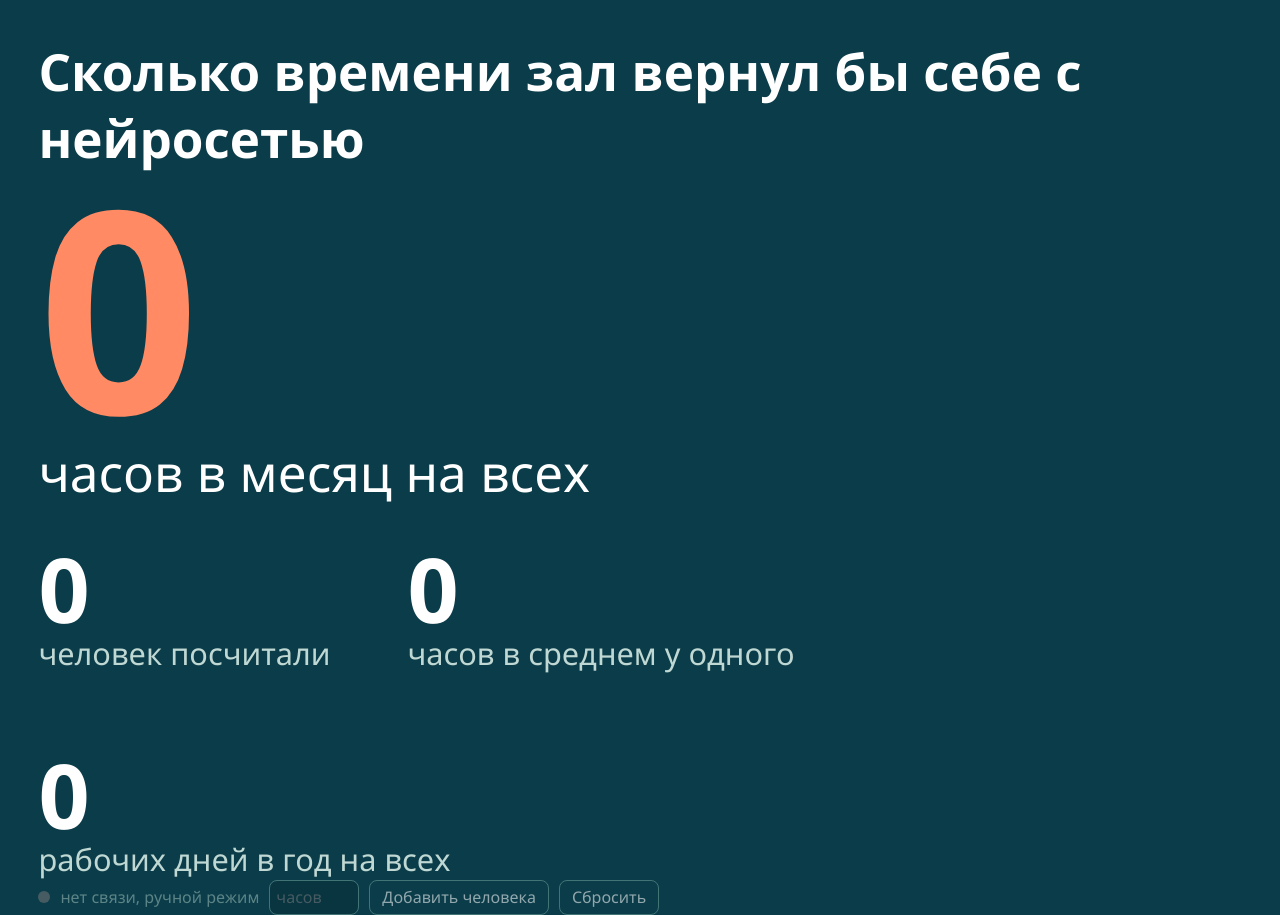
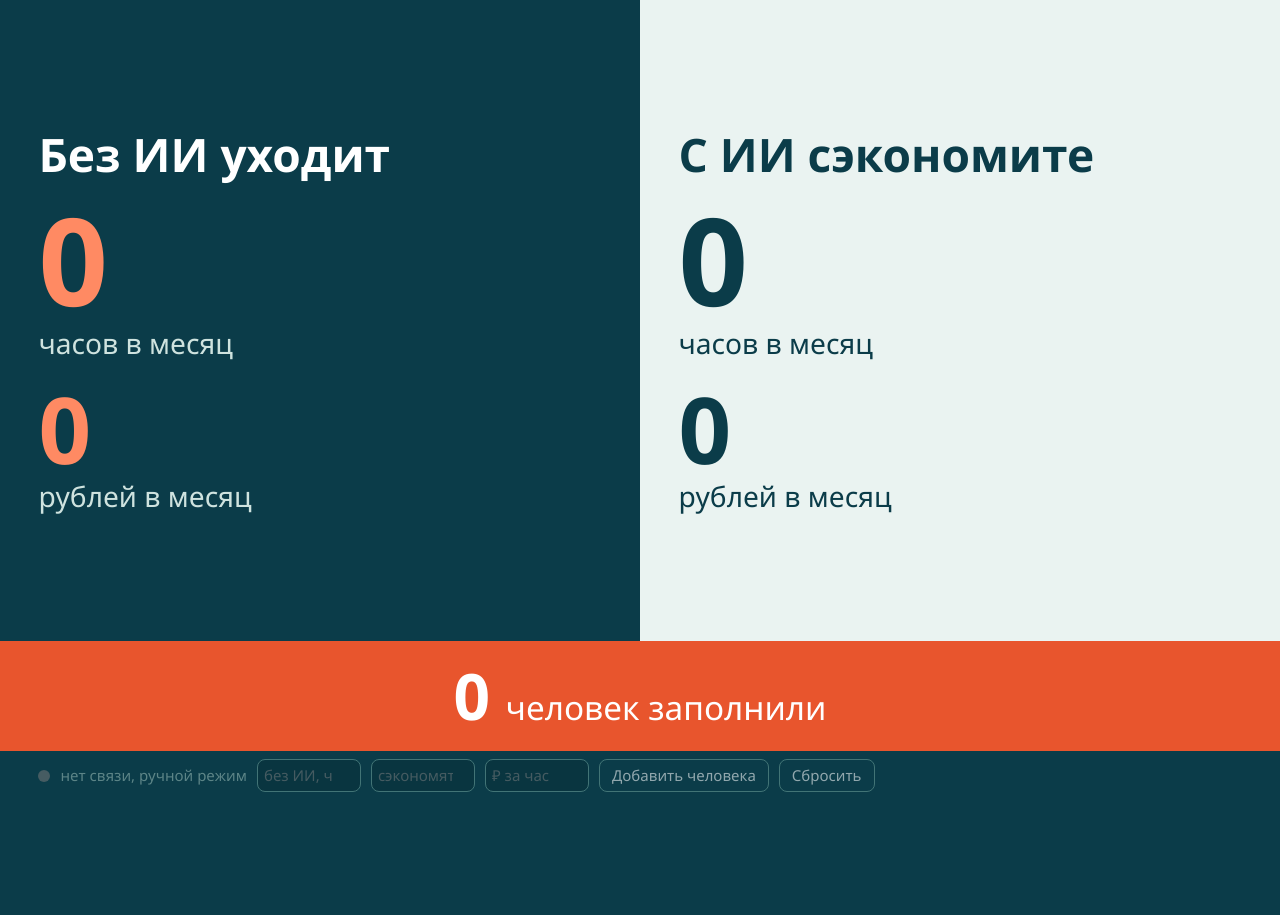
Before and after one commit to qspehu-sketch/aiscalc, a plain HTML site: page screen.html in a window 1280 px wide. After the commit the page ends 800 px from the top, so only its background shows below. Drawn offline with Linux system fonts and the light colour scheme; no server answers.

Commit message:
Add files via upload

```diff
--- a/screen.html
+++ b/screen.html
@@ -3,62 +3,75 @@
 <meta name="viewport" content="width=device-width,initial-scale=1">
 <title>Счётчик зала</title>
 <style>
-:root{--ink:#0B3C49;--acc:#FF8A63}
+:root{--ink:#0B3C49;--mint:#EAF3F1;--acc:#E8552D;--hot:#FF8A63}
 *{box-sizing:border-box}
 html,body{height:100%;margin:0}
-body{background:var(--ink);color:#fff;font:24px/1.3 "Segoe UI",Roboto,Arial,sans-serif;display:flex;flex-direction:column;padding:3vw}
-h1{font-size:clamp(28px,4vw,56px);margin:0;font-weight:700}
-.main{flex:1;display:flex;flex-direction:column;justify-content:center}
-.num{font-size:clamp(96px,22vw,320px);line-height:.95;font-weight:800;color:var(--acc);font-variant-numeric:tabular-nums}
-.unit{font-size:clamp(28px,4vw,60px);margin:0 0 3vw}
-.row{display:flex;gap:6vw;flex-wrap:wrap}
-.row b{display:block;font-size:clamp(40px,7vw,110px);line-height:1}
-.row span{font-size:clamp(20px,2.4vw,36px);color:#BFD8D3}
-.tools{display:flex;gap:10px;align-items:center;flex-wrap:wrap;font-size:16px;color:#9FC0BA;opacity:.55;transition:opacity .2s}
+body{display:flex;flex-direction:column;font:24px/1.25 "Segoe UI",Roboto,Arial,sans-serif;background:var(--ink);color:#fff}
+.split{flex:1;display:flex;min-height:0}
+.side{flex:1;display:flex;flex-direction:column;justify-content:center;padding:2vw 3vw}
+.left{background:var(--ink);color:#fff}
+.right{background:var(--mint);color:var(--ink)}
+.tag{font-size:clamp(26px,3.6vw,56px);font-weight:700;margin:0 0 1.2vw}
+.num{font-size:clamp(60px,9.5vw,180px);line-height:1;font-weight:800;font-variant-numeric:tabular-nums}
+.num.m{font-size:clamp(48px,7.2vw,140px);margin-top:1.6vw}
+.left .num{color:var(--hot)}
+.right .num{color:var(--ink)}
+.unit{font-size:clamp(18px,2.2vw,36px);margin:.4vw 0 0}
+.left .unit{color:#CFE3DF}
+.bar{background:var(--acc);color:#fff;padding:1.2vw 3vw;display:flex;gap:1.2vw;align-items:baseline;justify-content:center}
+.bar b{font-size:clamp(34px,5vw,80px)}
+.bar span{font-size:clamp(20px,2.6vw,42px)}
+.tools{display:flex;gap:10px;align-items:center;flex-wrap:wrap;padding:8px 3vw;font-size:15px;color:#9FC0BA;background:var(--ink);opacity:.55;transition:opacity .2s}
 .tools:hover,.tools:focus-within{opacity:1}
-.tools input{width:90px;font:inherit;padding:6px;border-radius:8px;border:1px solid #6FA39B;background:#08303A;color:#fff}
+.tools input{width:104px;font:inherit;padding:6px;border-radius:8px;border:1px solid #6FA39B;background:#08303A;color:#fff}
 .tools button{font:inherit;padding:6px 12px;border-radius:8px;border:1px solid #6FA39B;background:transparent;color:#fff;cursor:pointer}
 .dot{width:12px;height:12px;border-radius:50%;background:#777;display:inline-block}
 .dot.ok{background:#4ADE80}
 </style></head><body>
-<h1>Сколько времени зал вернул бы себе с нейросетью</h1>
-<div class="main">
-<div class="num" id="total">0</div>
-<p class="unit">часов в месяц на всех</p>
-<div class="row">
-<div><b id="people">0</b><span>человек посчитали</span></div>
-<div><b id="avg">0</b><span>часов в среднем у одного</span></div>
-<div><b id="days">0</b><span>рабочих дней в год на всех</span></div>
-</div></div>
+<div class="split">
+ <section class="side left"><p class="tag">Без ИИ уходит</p>
+  <div class="num" id="wh">0</div><p class="unit">часов в месяц</p>
+  <div class="num m" id="wm">0</div><p class="unit">рублей в месяц</p></section>
+ <section class="side right"><p class="tag">С ИИ сэкономите</p>
+  <div class="num" id="sh">0</div><p class="unit">часов в месяц</p>
+  <div class="num m" id="sm">0</div><p class="unit">рублей в месяц</p></section>
+</div>
+<div class="bar"><b id="people">0</b><span>человек заполнили</span></div>
 <div class="tools">
-<span class="dot" id="dot"></span><span id="st">нет связи, ручной режим</span>
-<input id="m" type="number" inputmode="numeric" placeholder="часов">
-<button id="add">Добавить человека</button>
-<button id="reset">Сбросить</button>
+ <span class="dot" id="dot"></span><span id="st">нет связи, ручной режим</span>
+ <input id="mb" type="number" inputmode="numeric" placeholder="без ИИ, ч">
+ <input id="ms" type="number" inputmode="numeric" placeholder="сэкономят, ч">
+ <input id="mr" type="number" inputmode="numeric" placeholder="₽ за час">
+ <button id="add">Добавить человека</button>
+ <button id="reset">Сбросить</button>
 </div>
 <script>
-// Те же настройки, что в index.html
+// Адрес базы Firebase, тот же, что в index.html
 const DB="https://aiscalc-default-rtdb.firebaseio.com";
 const ROOM=new URLSearchParams(location.search).get("room")||"luch";
-const $=id=>document.getElementById(id);
-let remote={h:0,n:0},man={h:0,n:0};
+const $=id=>document.getElementById(id), fmt=n=>Math.round(n).toLocaleString("ru-RU");
+const Z=()=>({b:0,s:0,bm:0,sm:0,n:0});
+let remote=Z(),man=Z();
 function draw(){
- const h=remote.h+man.h,n=remote.n+man.n;
- $("total").textContent=Math.round(h).toLocaleString("ru-RU");
- $("people").textContent=n;$("avg").textContent=n?Math.round(h/n):0;
- $("days").textContent=Math.round(h*12/8).toLocaleString("ru-RU")}
+ const b=remote.b+man.b,s=remote.s+man.s,bm=remote.bm+man.bm,sm=remote.sm+man.sm,n=remote.n+man.n;
+ $("wh").textContent=fmt(b);$("wm").textContent=fmt(bm);
+ $("sh").textContent=fmt(s);$("sm").textContent=fmt(sm);$("people").textContent=n}
 async function poll(){
  if(!DB)return;
  try{
   const r=await fetch(DB+"/rooms/"+ROOM+"/results.json",{cache:"no-store"});
-  const d=await r.json();let h=0,n=0;
-  if(d)Object.values(d).forEach(x=>{const v=+x.h;if(v>=0&&v<=500){h+=v;n++}});
-  remote={h,n};$("dot").classList.add("ok");$("st").textContent="связь есть";draw();
+  const d=await r.json();const t=Z();
+  if(d)Object.values(d).forEach(x=>{
+   const h=+x.h,b=+(x.b!==undefined?x.b:x.h),rate=+x.r||0;
+   if(h>=0&&h<=500&&b>=h&&b<=1000&&rate>=0&&rate<=100000){t.s+=h;t.b+=b;t.sm+=h*rate;t.bm+=b*rate;t.n++}});
+  remote=t;$("dot").classList.add("ok");$("st").textContent="связь есть";draw();
  }catch(e){$("dot").classList.remove("ok");$("st").textContent="нет связи, ручной режим"}}
-$("add").onclick=()=>{const v=+$("m").value;if(v>0&&v<=500){man.h+=v;man.n++;$("m").value="";draw()}};
+$("add").onclick=()=>{const b=+$("mb").value,s=+$("ms").value,r=+$("mr").value||0;
+ if(b>0&&b<=1000&&s>=0&&s<=b&&r>=0&&r<=100000){man.b+=b;man.s+=s;man.bm+=b*r;man.sm+=s*r;man.n++;
+  $("mb").value="";$("ms").value="";$("mr").value="";draw()}};
 $("reset").onclick=async()=>{
  if(!confirm("Обнулить счётчик этого зала?"))return;
- man={h:0,n:0};remote={h:0,n:0};draw();
+ man=Z();remote=Z();draw();
  if(DB){try{await fetch(DB+"/rooms/"+ROOM+".json",{method:"DELETE"})}catch(e){}}};
 draw();poll();setInterval(poll,3000);
 </script></body></html>
```
Also changed, not shown: index.html (+5 -5 lines).
